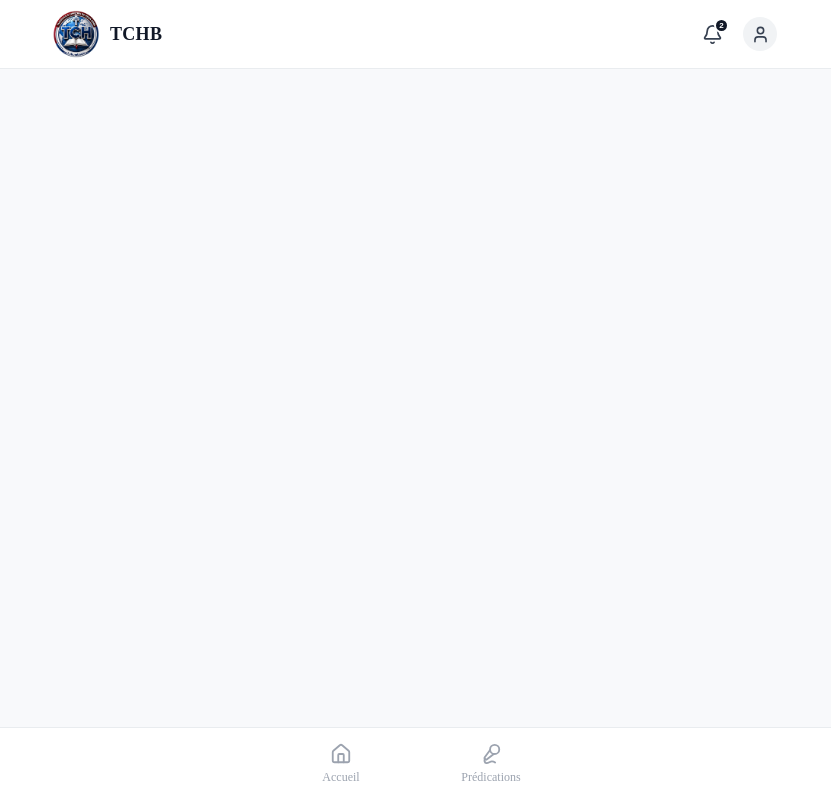
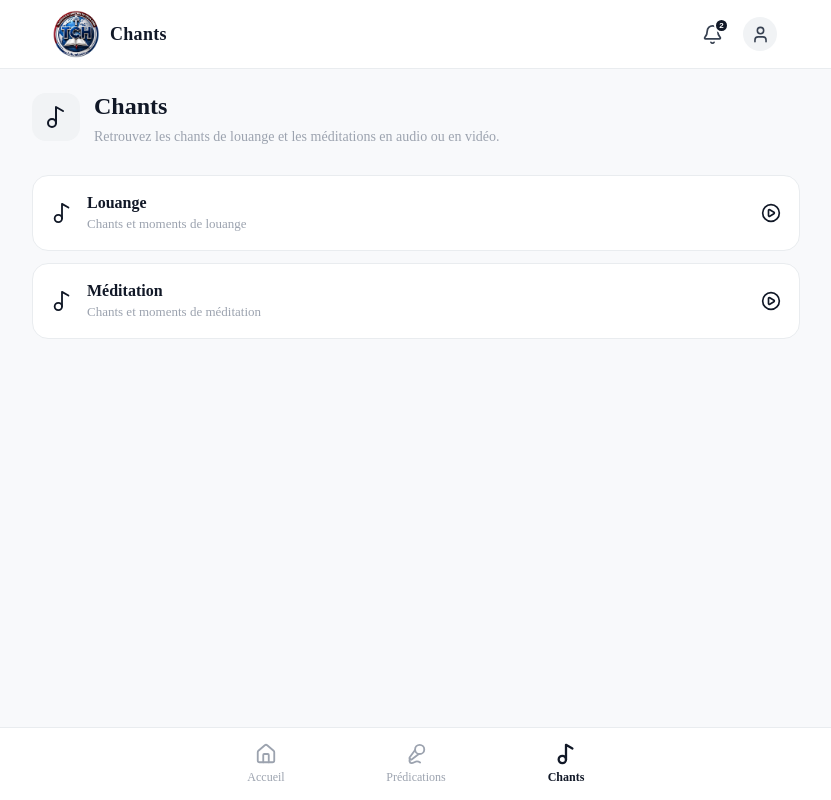
Before and after one commit to orman-NEVILLE/tchbMobile, a Vue app: page /chants in a window 1280 px wide. Shown: the whole page, without its empty margins (224-1055 px from the left). Built offline with nearby package versions, Linux system fonts and the light colour scheme.

Commit message:
ajout du module chants

```diff
--- a/src/App.vue
+++ b/src/App.vue
@@ -1,25 +1,88 @@
 <script setup>
 import {
   Home,
+  LoaderCircle,
   Mic2,
+  Music2
 } from 'lucide-vue-next'
 
+import {
+  onMounted,
+  ref,
+} from 'vue'
+
 import AppHeader from '@/components/AppHeader.vue'
+
+const isAppLoading = ref(true)
+
+onMounted(() => {
+  window.setTimeout(() => {
+    isAppLoading.value = false
+  }, 1400)
+})
 </script>
 
 <template>
   <div class="app">
 
-    <!-- Header -->
+    <!-- =========================
+         ÉCRAN DE DÉMARRAGE
+    ========================== -->
+
+    <Transition name="splash">
+
+      <div
+        v-if="isAppLoading"
+        class="splash-screen"
+        aria-label="Chargement de TCHB"
+      >
+        <div class="splash-content">
+
+          <img
+            src="/icons/logo-tchb.png"
+            alt="Logo TCHB"
+            class="splash-logo"
+          />
+
+          <div
+            class="splash-loader"
+            aria-hidden="true"
+          >
+            <span></span>
+            <span></span>
+            <span></span>
+          </div>
+
+        </div>
+      </div>
+
+    </Transition>
+
+
+    <!-- =========================
+         HEADER
+    ========================== -->
+
     <AppHeader />
 
-    <!-- Contenu -->
+
+    <!-- =========================
+         CONTENU
+    ========================== -->
+
     <main class="app-content">
       <RouterView />
     </main>
 
-    <!-- Navigation -->
-    <nav class="bottom-navigation">
+
+    <!-- =========================
+         NAVIGATION
+    ========================== -->
+
+    <nav
+      class="bottom-navigation"
+      aria-label="Navigation principale"
+    >
 
       <RouterLink
         to="/"
@@ -30,8 +93,11 @@ import AppHeader from '@/components/AppHeader.vue'
           :stroke-width="2"
         />
 
-        <span>Accueil</span>
+        <span>
+          Accueil
+        </span>
       </RouterLink>
+
 
       <RouterLink
         to="/predications"
@@ -42,7 +108,23 @@ import AppHeader from '@/components/AppHeader.vue'
           :stroke-width="2"
         />
 
-        <span>Prédications</span>
+        <span>
+          Prédications
+        </span>
+      </RouterLink>
+
+      <RouterLink
+        to="/chants"
+        class="nav-item"
+      >
+        <Music2
+          :size="22"
+          :stroke-width="2"
+        />
+
+        <span>
+          Chants
+        </span>
       </RouterLink>
 
     </nav>
@@ -50,7 +132,12 @@ import AppHeader from '@/components/AppHeader.vue'
   </div>
 </template>
 
+
 <style scoped>
+/* =========================
+   APPLICATION
+========================= */
+
 .app {
   min-height: 100vh;
 
@@ -70,9 +157,137 @@ import AppHeader from '@/components/AppHeader.vue'
   padding: 24px 20px 100px;
 }
 
+
 /* =========================
-   Navigation
-   ========================= */
+   SPLASH SCREEN
+========================= */
+
+.splash-screen {
+  position: fixed;
+  inset: 0;
+  z-index: 9999;
+
+  display: flex;
+  align-items: center;
+  justify-content: center;
+
+  background: var(--color-background);
+  color: var(--color-text);
+}
+
+.splash-content {
+  display: flex;
+  flex-direction: column;
+
+  align-items: center;
+  justify-content: center;
+
+  gap: 26px;
+}
+
+.splash-logo {
+  width: 138px;
+  height: 138px;
+
+  display: block;
+
+  object-fit: contain;
+
+  animation:
+    logo-appear 0.7s ease-out,
+    logo-pulse 2s ease-in-out 0.7s infinite;
+}
+
+.splash-loader {
+  display: flex;
+  align-items: center;
+  justify-content: center;
+
+  gap: 6px;
+}
+
+.splash-loader span {
+  width: 7px;
+  height: 7px;
+
+  border-radius: 50%;
+
+  background: var(--color-text);
+
+  animation: loader-bounce 1.1s ease-in-out infinite;
+}
+
+.splash-loader span:nth-child(2) {
+  animation-delay: 0.15s;
+}
+
+.splash-loader span:nth-child(3) {
+  animation-delay: 0.3s;
+}
+
+
+/* =========================
+   ANIMATIONS
+========================= */
+
+@keyframes logo-appear {
+  from {
+    opacity: 0;
+    transform: scale(0.75);
+  }
+
+  to {
+    opacity: 1;
+    transform: scale(1);
+  }
+}
+
+@keyframes logo-pulse {
+  0%,
+  100% {
+    transform: scale(1);
+  }
+
+  50% {
+    transform: scale(1.045);
+  }
+}
+
+@keyframes loader-bounce {
+  0%,
+  60%,
+  100% {
+    opacity: 0.3;
+    transform: translateY(0);
+  }
+
+  30% {
+    opacity: 1;
+    transform: translateY(-5px);
+  }
+}
+
+
+/* =========================
+   TRANSITION
+========================= */
+
+.splash-enter-active,
+.splash-leave-active {
+  transition:
+    opacity 0.35s ease,
+    visibility 0.35s ease;
+}
+
+.splash-leave-to {
+  opacity: 0;
+  visibility: hidden;
+}
+
+
+/* =========================
+   NAVIGATION
+========================= */
 
 .bottom-navigation {
   position: fixed;
@@ -137,6 +352,11 @@ import AppHeader from '@/components/AppHeader.vue'
   stroke-width: 2.5;
 }
 
+
+/* =========================
+   MOBILE
+========================= */
+
 @media (max-width: 480px) {
   .bottom-navigation {
     gap: 60px;
@@ -146,8 +366,31 @@ import AppHeader from '@/components/AppHeader.vue'
     padding-left: 16px;
     padding-right: 16px;
   }
+
+  .splash-logo {
+    width: 115px;
+    height: 115px;
+  }
+}
+
+
+/* =========================
+   ACCESSIBILITÉ
+========================= */
+
+@media (prefers-reduced-motion: reduce) {
+  .splash-logo,
+  .splash-loader span {
+    animation: none;
+  }
+
+  .splash-enter-active,
+  .splash-leave-active {
+    transition: none;
+  }
 }
 </style>
+
 
 <style>
 :root {
--- a/src/components/AppHeader.vue
+++ b/src/components/AppHeader.vue
@@ -21,6 +21,9 @@ const pageTitle = computed(() => {
 
     case 'preachings':
       return 'Prédications'
+
+    case 'chants':
+      return 'Chants'
 
     case 'preaching-detail':
       return 'Prédication'
--- a/src/router/index.js
+++ b/src/router/index.js
@@ -6,6 +6,7 @@ import PreachingDetailView from '@/views/PreachingDetailView.vue'
 import RegisterRequestView from '@/views/RegisterRequestView.vue'
 import LoginView from '@/views/LoginView.vue'
 import ProfileView from '@/views/ProfileView.vue'
+import ChantsView from '@/views/ChantsView.vue'
 
 const router = createRouter({
   history: createWebHistory(),
@@ -27,6 +28,11 @@ const router = createRouter({
       component: PreachingDetailView,
     },
     {
+      path: '/chants',
+      name: 'chants',
+      component: ChantsView,
+    },
+    {
     path: '/inscription',
     name: 'register-request',
     component: RegisterRequestView,
--- /dev/null
+++ b/src/views/ChantsView.vue
@@ -0,0 +1,140 @@
+<script setup>
+import { Music2, PlayCircle } from 'lucide-vue-next'
+</script>
+
+<template>
+  <section class="chants-view">
+    <header class="page-header">
+      <div class="page-icon">
+        <Music2 :size="24" :stroke-width="2" />
+      </div>
+
+      <div>
+        <h1>Chants</h1>
+        <p>
+          Retrouvez les chants de louange et les méditations en audio ou en vidéo.
+        </p>
+      </div>
+    </header>
+
+    <div class="chant-categories">
+      <RouterLink
+        to="/chants/louange"
+        class="category-item"
+      >
+        <Music2 :size="22" />
+
+        <div>
+          <h2>Louange</h2>
+          <p>Chants et moments de louange</p>
+        </div>
+
+        <PlayCircle :size="20" />
+      </RouterLink>
+
+      <RouterLink
+        to="/chants/meditation"
+        class="category-item"
+      >
+        <Music2 :size="22" />
+
+        <div>
+          <h2>Méditation</h2>
+          <p>Chants et moments de méditation</p>
+        </div>
+
+        <PlayCircle :size="20" />
+      </RouterLink>
+    </div>
+  </section>
+</template>
+
+<style scoped>
+.chants-view {
+  display: flex;
+  flex-direction: column;
+  gap: 28px;
+}
+
+.page-header {
+  display: flex;
+  align-items: flex-start;
+  gap: 14px;
+}
+
+.page-icon {
+  display: flex;
+  align-items: center;
+  justify-content: center;
+
+  width: 48px;
+  height: 48px;
+
+  border-radius: 14px;
+
+  background: var(--color-surface-secondary);
+  color: var(--color-text);
+}
+
+.page-header h1 {
+  margin: 0;
+  font-size: 24px;
+  font-weight: 700;
+}
+
+.page-header p {
+  margin: 6px 0 0;
+  color: var(--color-text-muted);
+  font-size: 14px;
+  line-height: 1.5;
+}
+
+.chant-categories {
+  display: flex;
+  flex-direction: column;
+  gap: 12px;
+}
+
+.category-item {
+  display: flex;
+  align-items: center;
+  gap: 14px;
+
+  padding: 18px;
+
+  color: var(--color-text);
+  background: var(--color-surface);
+
+  border: 1px solid var(--color-border);
+  border-radius: 16px;
+
+  text-decoration: none;
+
+  transition:
+    background-color 0.2s ease,
+    transform 0.2s ease;
+}
+
+.category-item:hover {
+  background: var(--color-surface-hover);
+  transform: translateY(-2px);
+}
+
+.category-item > div {
+  flex: 1;
+}
+
+.category-item h2 {
+  margin: 0;
+
+  font-size: 16px;
+  font-weight: 600;
+}
+
+.category-item p {
+  margin: 4px 0 0;
+
+  color: var(--color-text-muted);
+  font-size: 13px;
+}
+</style>
```
